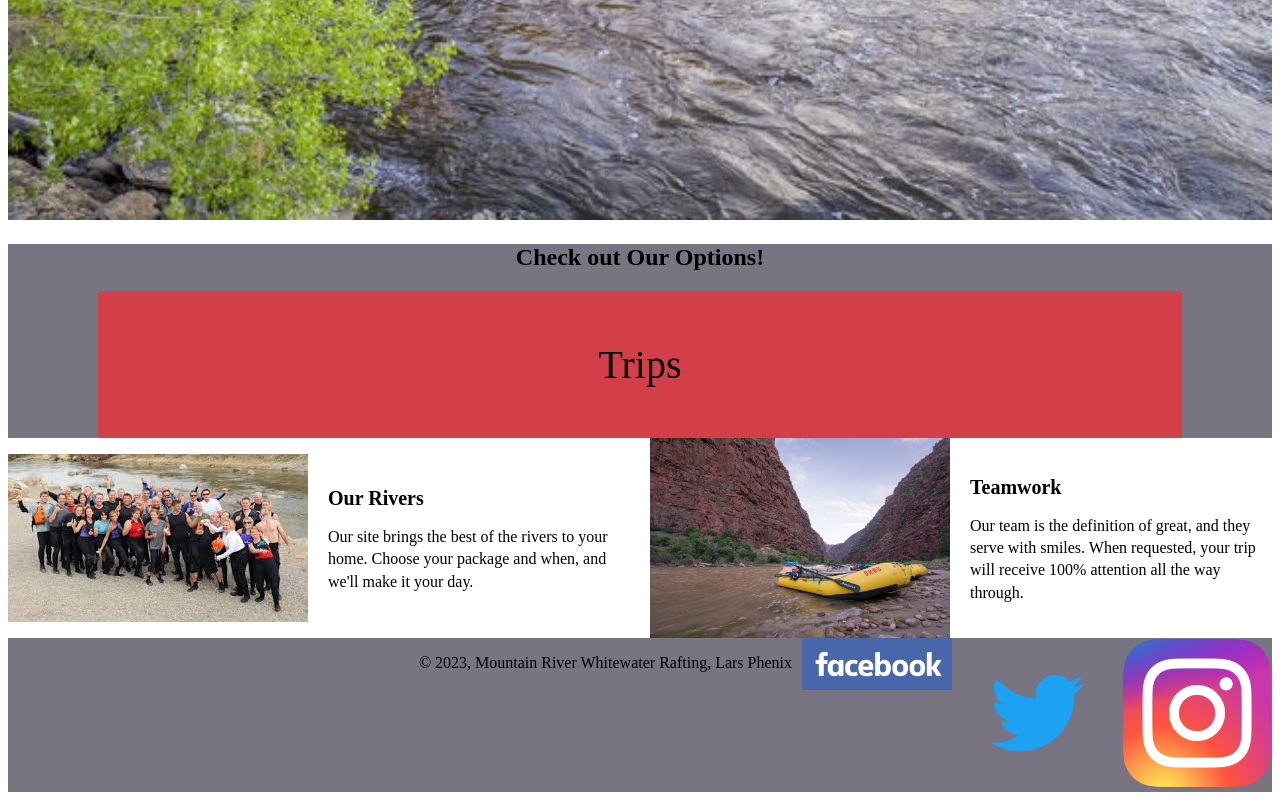
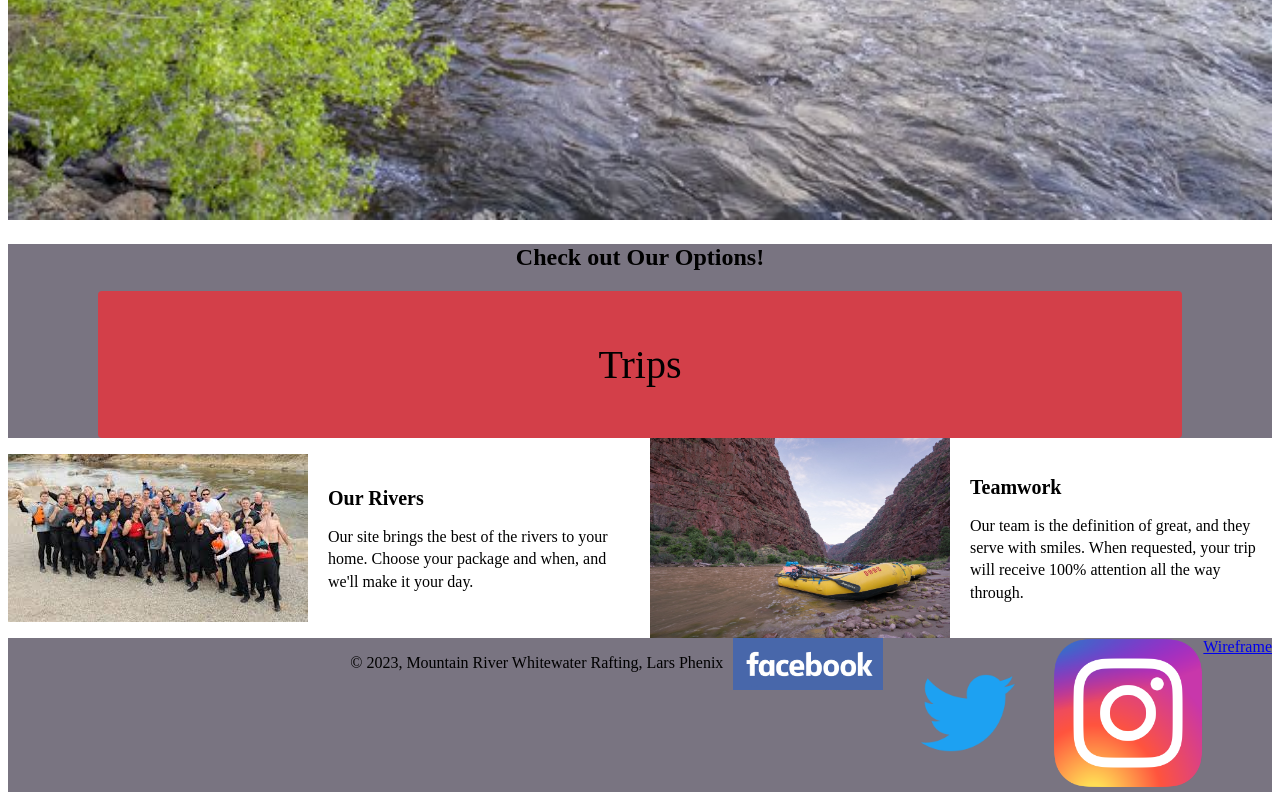
Before and after one commit to lars44627/Holy-Grail, a plain HTML site: page wwr/index.html in a window 1280 px wide. Shown: the part 1007-1807 px from the top of the page. Drawn offline with Linux system fonts and the light colour scheme.

Commit message:
finalchanges

```diff
--- a/wwr/index.html
+++ b/wwr/index.html
@@ -65,6 +65,7 @@
       <a href="https://twitter.com"><img src="images/logotwitter.png" alt="Twitter"></a>
       <a href="https://instagram.com"><img src="images/Instagram.png" alt="Instagram"></a>
     </nav>
+    <a href="https://app.moqups.com/N6a0IHMBBkZlLWE91W04Tx6sjUuKnnMG/view/page/a306be40c">Wireframe</a>
   </footer>
 </body>
 </html>
```
